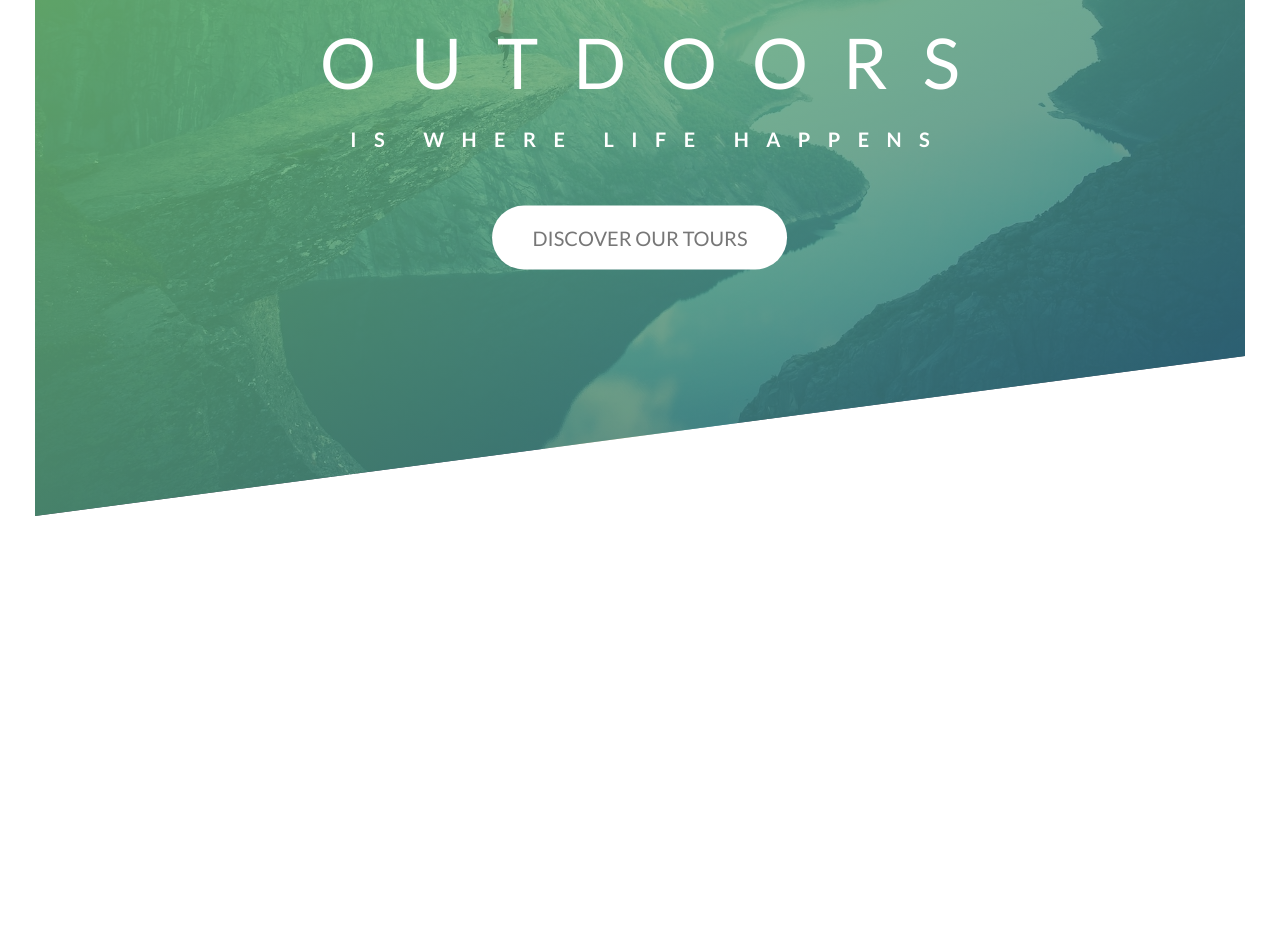
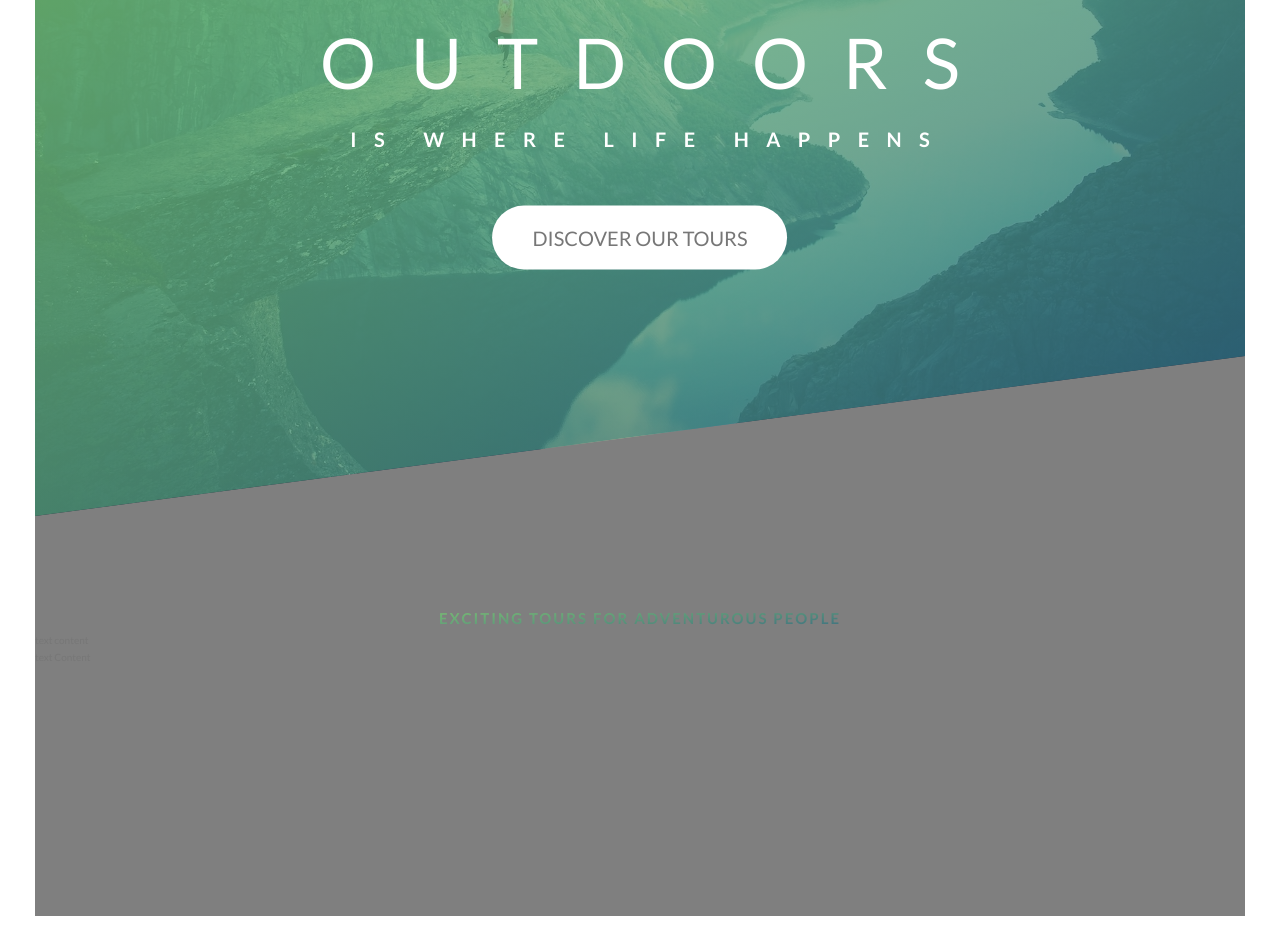
Before and after one commit to Jakubisik/Natours-Tours-Web, a plain HTML site: page index.html in a window 1280 px wide. Shown: the part 279-1230 px from the top of the page. Before the commit the page ends 830 px from the top, so only its background shows below. Drawn offline with Linux system fonts and the light colour scheme.

Commit message:
Section About

```diff
--- a/index.html
+++ b/index.html
@@ -25,5 +25,18 @@
         <a href="#" class="btn btn--white btn--animated">Discover our tours</a>
       </div>
     </header>
+    <main>
+      <section class="section-about">
+        <div class="u-center-text">
+          <h2 class="heading-secondary">
+            Exciting tours for adventurous people
+          </h2>
+        </div>
+        <div class="row">
+          <div class="col-1-of-2">text content</div>
+          <div class="col-2-of-2">text Content</div>
+        </div>
+      </section>
+    </main>
   </body>
 </html>
--- a/style.css
+++ b/style.css
@@ -218,3 +218,34 @@ body {
   animation-fill-mode: backwards;
   -webkit-animation-fill-mode: backwards;
 }
+
+.section-about {
+  background-color: #7f7f7f;
+  padding: 25rem 0;
+  margin-top: -20vh;
+}
+
+.heading-secondary {
+  font-size: 3, 5rem;
+  text-transform: uppercase;
+  font-weight: 700;
+  display: inline-block;
+  background-image: linear-gradient(
+    to right bottom,
+    rgba(126, 213, 111, 0.8),
+    rgba(40, 100, 131, 0.8)
+  );
+  -webkit-background-clip: text;
+  color: transparent;
+  letter-spacing: 0.2rem;
+  transition: all 0.2s;
+}
+
+.heading-secondary:hover {
+  transform: skewY(2deg) skewX(15deg) scale(1.1);
+  text-shadow: 0.5rem 1rem 2rem rgba(1, 1, 1, 0.2);
+}
+
+.u-center-text {
+  text-align: center;
+}
```
